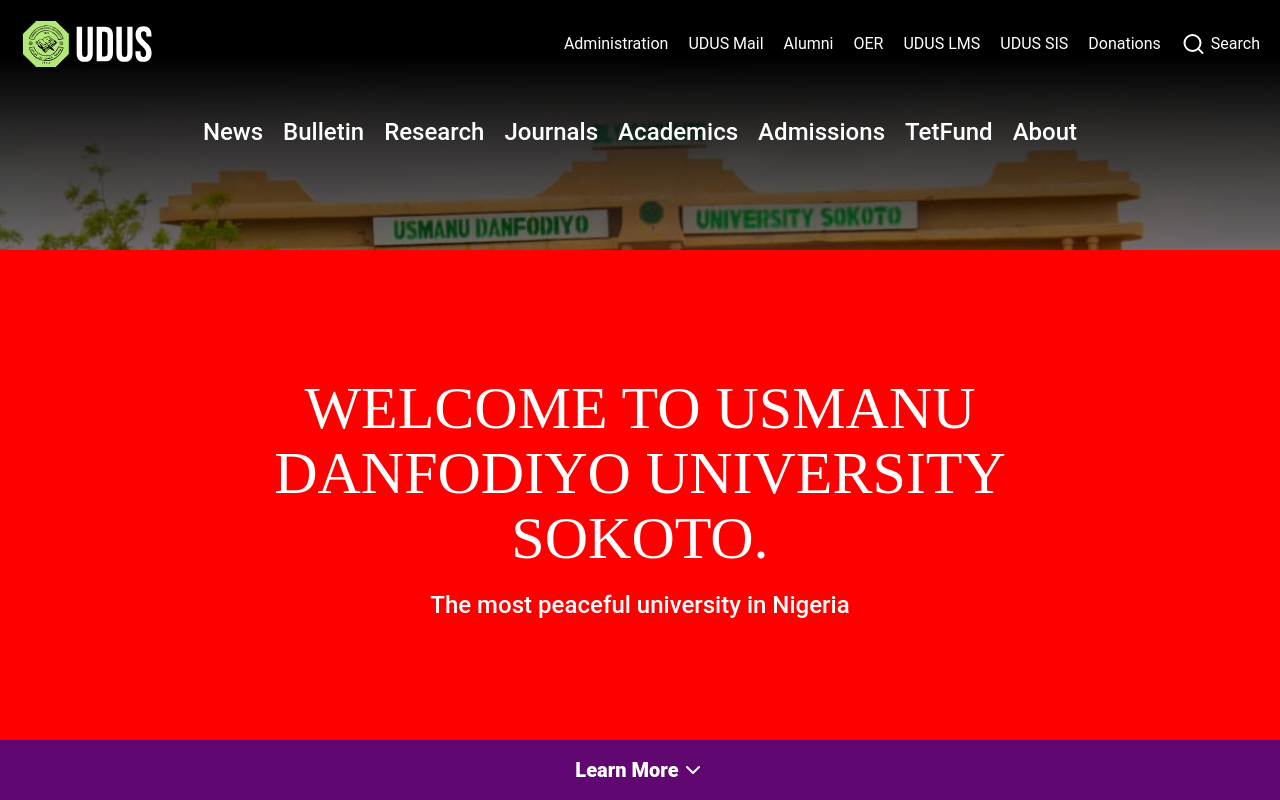
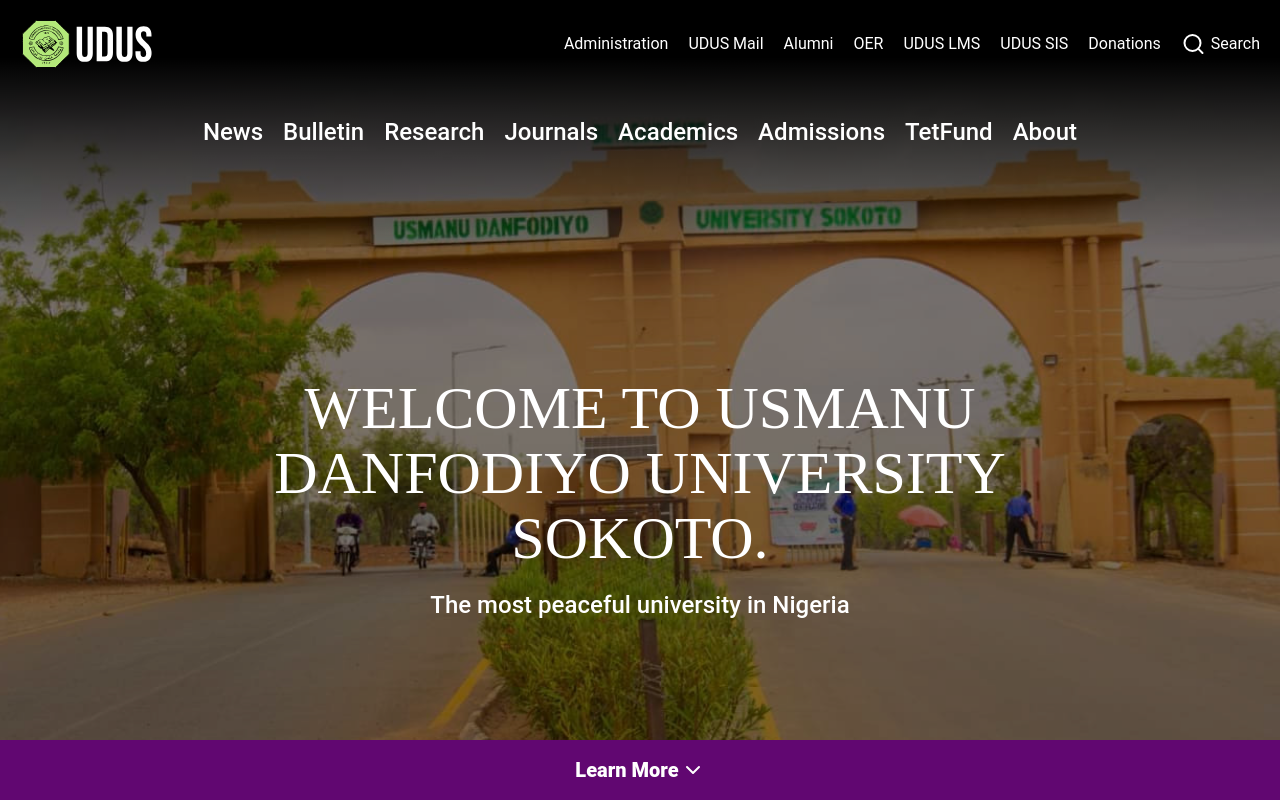
Before and after one commit to barnabas1900/unisok, a React (Create React App) app: page / in a window 1280 px wide. Shown: the top 800 px of the page. Built offline with nearby package versions, Linux system fonts and the light colour scheme.

Commit message:
bgg-removed

```diff
--- a/src/Components/Hero.css
+++ b/src/Components/Hero.css
@@ -2,14 +2,14 @@
 
     .hero-image{
         position: relative;
-        background-color: var(--purple);
+
     }
     .hero-image img{
         height: 100vh;
         width: 100%;
         object-fit: cover;
         filter: brightness(50%);
-        background-color: var(--purple);
+
     }
     .image-content{
         top: 23%;
@@ -212,7 +212,7 @@
 
     .hero-image{
         position: relative;
-        background-color: red;
+
     }
     .hero-image img{
         height: 100vh;
```
